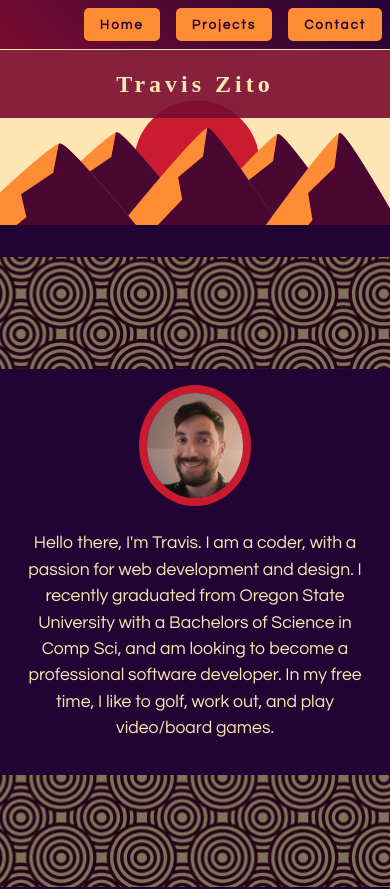
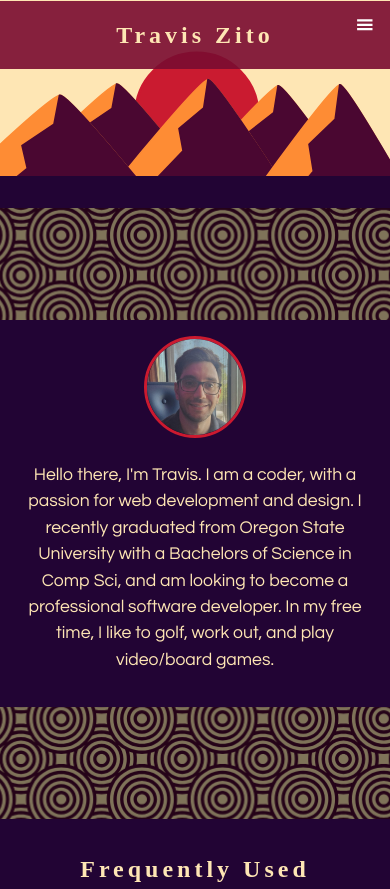
Before and after one commit to TravTheBav/portfolio, a React (Vite) app: page / in a window 390 px wide. Shown: the top 889 px of the page. Built offline with nearby package versions, Linux system fonts and the light colour scheme; a web font is replaced by a local one.

Commit message:
Changed portrait on home page; added burger navigation for mobile layout.

```diff
--- a/src/App.css
+++ b/src/App.css
@@ -23,6 +23,7 @@ body {
   margin: 0 auto;
   text-align: center;
   background-color: var(--dark);
+  position: relative;
 }
 
 h1, h2, h3, h4, h5, h6 {
@@ -134,6 +135,17 @@ a {
   padding: 1rem;
 }
 
+.burger {
+  position: fixed;
+  display: block;
+  top: 1rem;
+  right: 1rem;
+  z-index: 100;
+  width: 1.1rem;
+  height: 1.1rem;
+  fill: white;
+}
+
 @media only screen and (min-width: 480px) {
   html {
     font-size: 17px;
@@ -156,6 +168,10 @@ a {
 
   .md_gap {
     gap: 2rem;
+  }
+
+  .burger {
+    display: none;
   }
 }
 
--- a/src/App.jsx
+++ b/src/App.jsx
@@ -1,14 +1,21 @@
 import './App.css'
 import { BrowserRouter, Routes, Route } from 'react-router'
+import { useState } from 'react'
 import NavBar from './components/NavBar/NavBar'
 import HomePage from './components/HomePage/HomePage'
 import ProjectsPage from './components/ProjectsPage/ProjectsPage'
 import ContactPage from './components/ContactPage/ContactPage'
+import MobileNav from './components/MobileNav/MobileNav'
+import MyBurger from './components/MyBurger/MyBurger'
 
 
 function App() {
+  const [burgerActive, setBurgerActive] = useState(false)
+
   return (
     <BrowserRouter>
+      <MyBurger burgerActive={burgerActive} setBurgerActive={setBurgerActive}/>
+      <MobileNav burgerActive={burgerActive} setBurgerActive={setBurgerActive}/>
       <NavBar />
       <main>
         <Routes>
--- a/src/components/HomePage/HomePage.module.css
+++ b/src/components/HomePage/HomePage.module.css
@@ -24,7 +24,7 @@ i * {
 .portrait {
     width: clamp(6rem, 20vw, 15rem);
     border-radius: 50%;
-    border: .5rem solid var(--orangeRed);
+    border: .2rem solid var(--orangeRed);
 }
 
 .technologies p {
--- /dev/null
+++ b/src/components/MobileNav/MobileNav.jsx
@@ -0,0 +1,21 @@
+import { Link } from "react-router"
+import styles from './MobileNav.module.css'
+
+function MobileNav({burgerActive, setBurgerActive}) {
+
+    if (burgerActive) {
+        return (
+            <div className={`${styles.mobile_nav}`}>
+                <nav>
+                    <Link to='/' onClick={() => {setBurgerActive(false)}}>Home</Link>
+                    <Link to='/projects' onClick={() => {setBurgerActive(false)}}>Projects</Link>
+                    <Link to='/contact' onClick={() => {setBurgerActive(false)}}>Contact</Link>
+                </nav>
+            </div>
+        )
+    }
+
+    return <></>
+}
+
+export default MobileNav
--- /dev/null
+++ b/src/components/MobileNav/MobileNav.module.css
@@ -0,0 +1,13 @@
+.mobile_nav {
+    position: absolute;
+    z-index: 99;
+    width: 100vw;
+    background-color: var(--caliente);
+    border-bottom: 2px solid black;
+}
+
+.mobile_nav a {
+    color: var(--light);
+    display: block;
+    margin: .8rem;
+}
--- /dev/null
+++ b/src/components/MyBurger/MyBurger.jsx
@@ -0,0 +1,17 @@
+import { GiHamburgerMenu } from "react-icons/gi";
+import { IoMdClose } from "react-icons/io";
+
+function MyBurger({burgerActive, setBurgerActive}) {
+    if (burgerActive) {
+        return (
+            <IoMdClose className='burger' onClick={() => {setBurgerActive(false)}}/>
+        )
+    }
+    else {
+        return (
+            <GiHamburgerMenu className='burger' onClick={() => {setBurgerActive(true)}}/>
+        )
+    }
+}
+
+export default MyBurger
--- a/src/components/NavBar/NavBar.module.css
+++ b/src/components/NavBar/NavBar.module.css
@@ -1,3 +1,8 @@
+.nav {
+    display: none;
+}
+
+@media only screen and (min-width: 480px) {
     .nav {
         display: flex;
         justify-content: flex-end;
@@ -14,3 +19,4 @@
         background-color: var(--mustard);
         color: var(--dark);
     }
+}
```
Also changed, not shown: src/assets/photos/portrait.jpg. Lines whose indentation alone changed are shown as unchanged.
